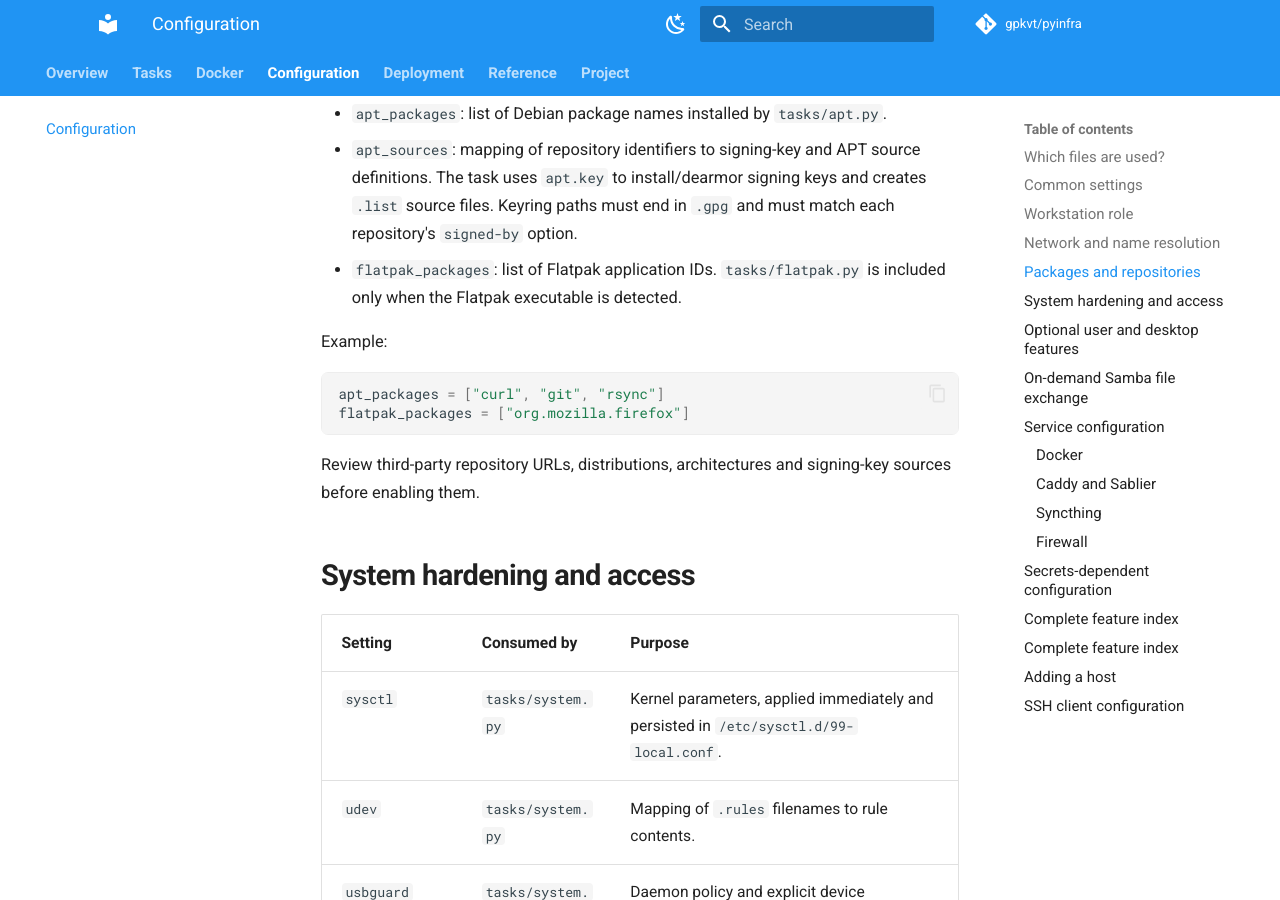
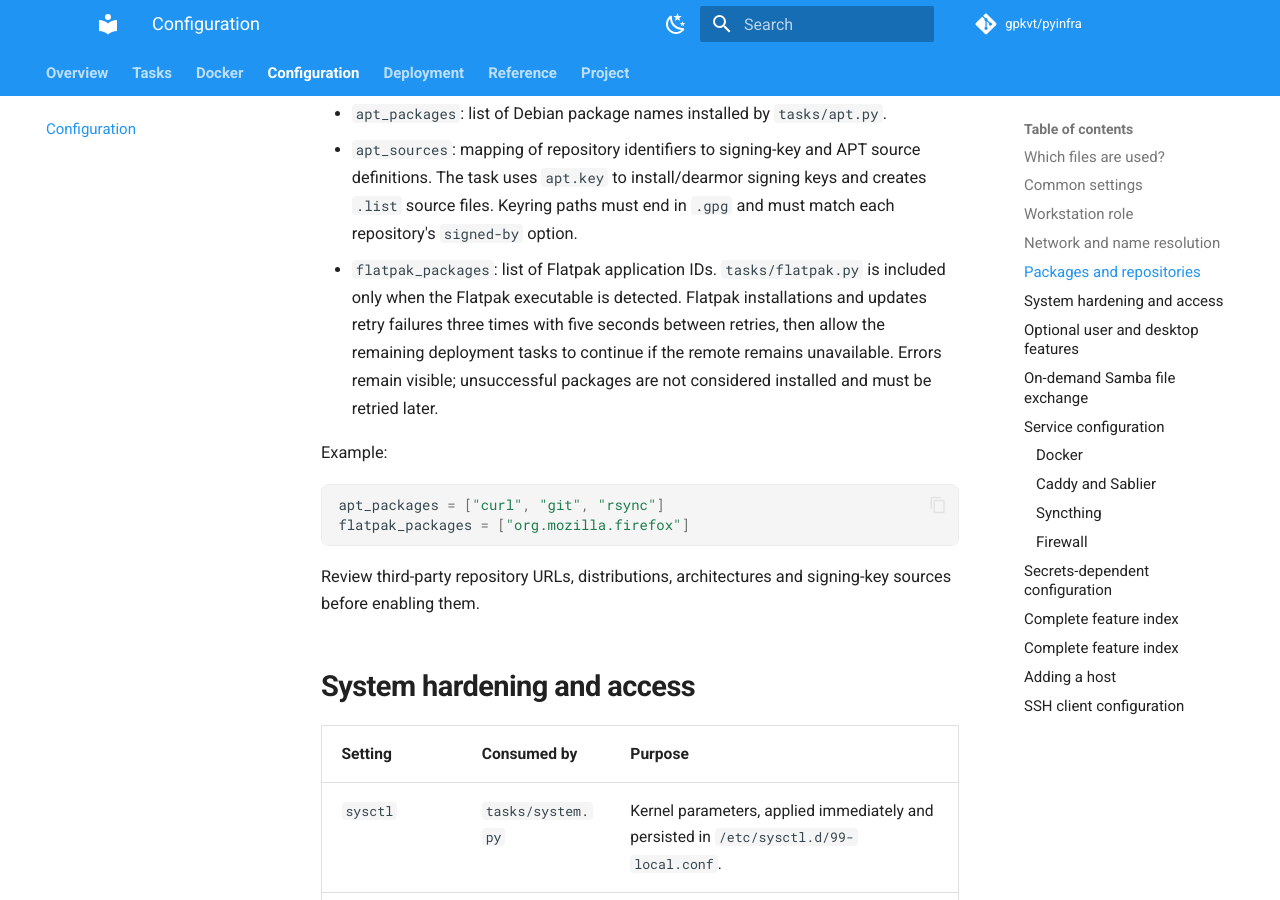
Before and after one commit to gpkvt/pyinfra, an MkDocs documentation site: the page built from docs/configuration.md, in a window 1280 px wide and 900 px high, scrolled down 6029 px. Built offline with MkDocs 1.6.1 and Material for MkDocs 9.7.7, drawn with Linux system fonts in a browser that asks for light colours; comment, search, counter and statistics services are not loaded.

Commit message:
docs: document non-fatal Flatpak download failures

```diff
--- a/docs/configuration.md
+++ b/docs/configuration.md
@@ -150,7 +150,7 @@ The VPN task currently checks globally scoped IPv4 addresses only. It starts/ena
 
 - `apt_packages`: list of Debian package names installed by `tasks/apt.py`.
 - `apt_sources`: mapping of repository identifiers to signing-key and APT source definitions. The task uses `apt.key` to install/dearmor signing keys and creates `.list` source files. Keyring paths must end in `.gpg` and must match each repository's `signed-by` option.
-- `flatpak_packages`: list of Flatpak application IDs. `tasks/flatpak.py` is included only when the Flatpak executable is detected.
+- `flatpak_packages`: list of Flatpak application IDs. `tasks/flatpak.py` is included only when the Flatpak executable is detected. Flatpak installations and updates retry failures three times with five seconds between retries, then allow the remaining deployment tasks to continue if the remote remains unavailable. Errors remain visible; unsuccessful packages are not considered installed and must be retried later.
 
 Example:
 
```
